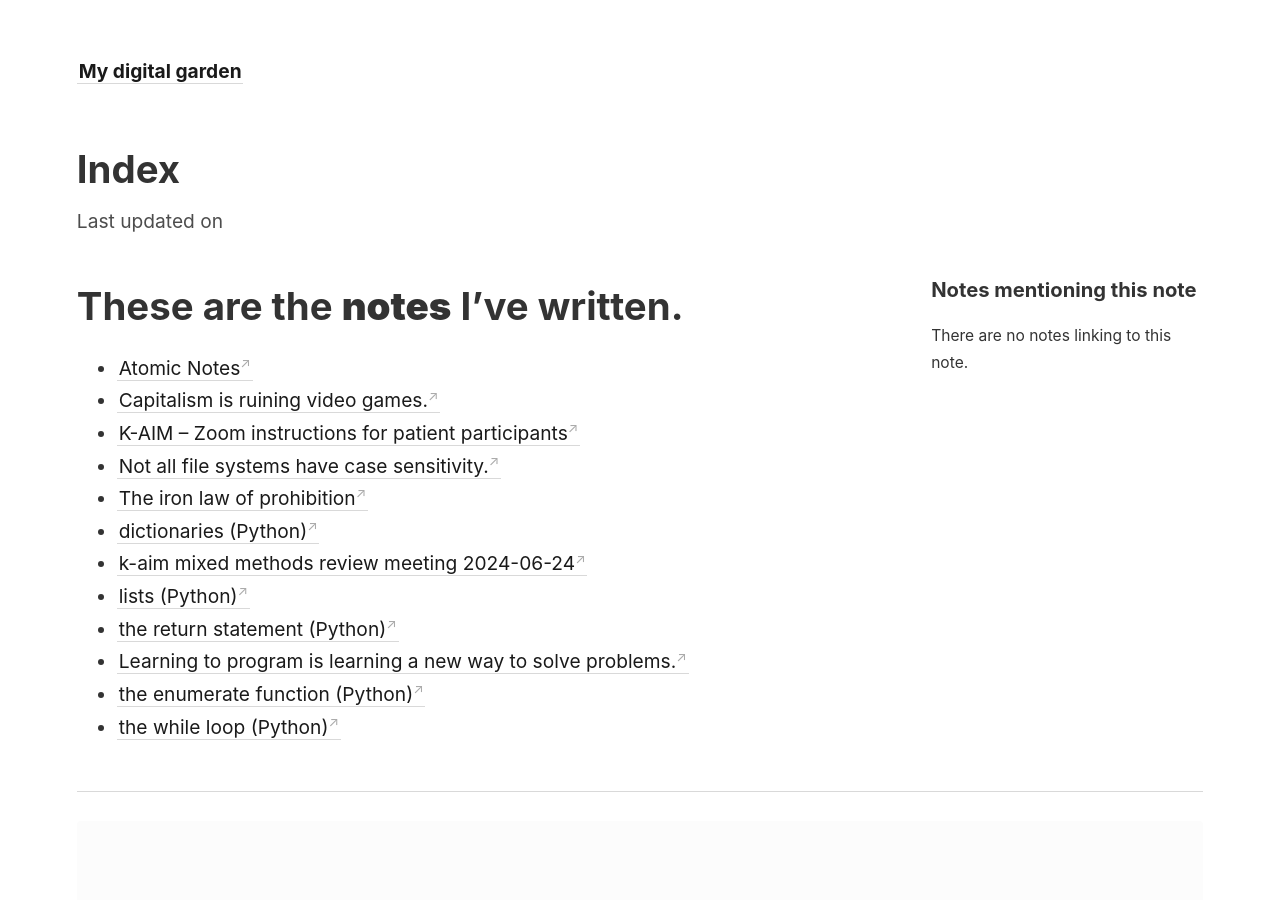
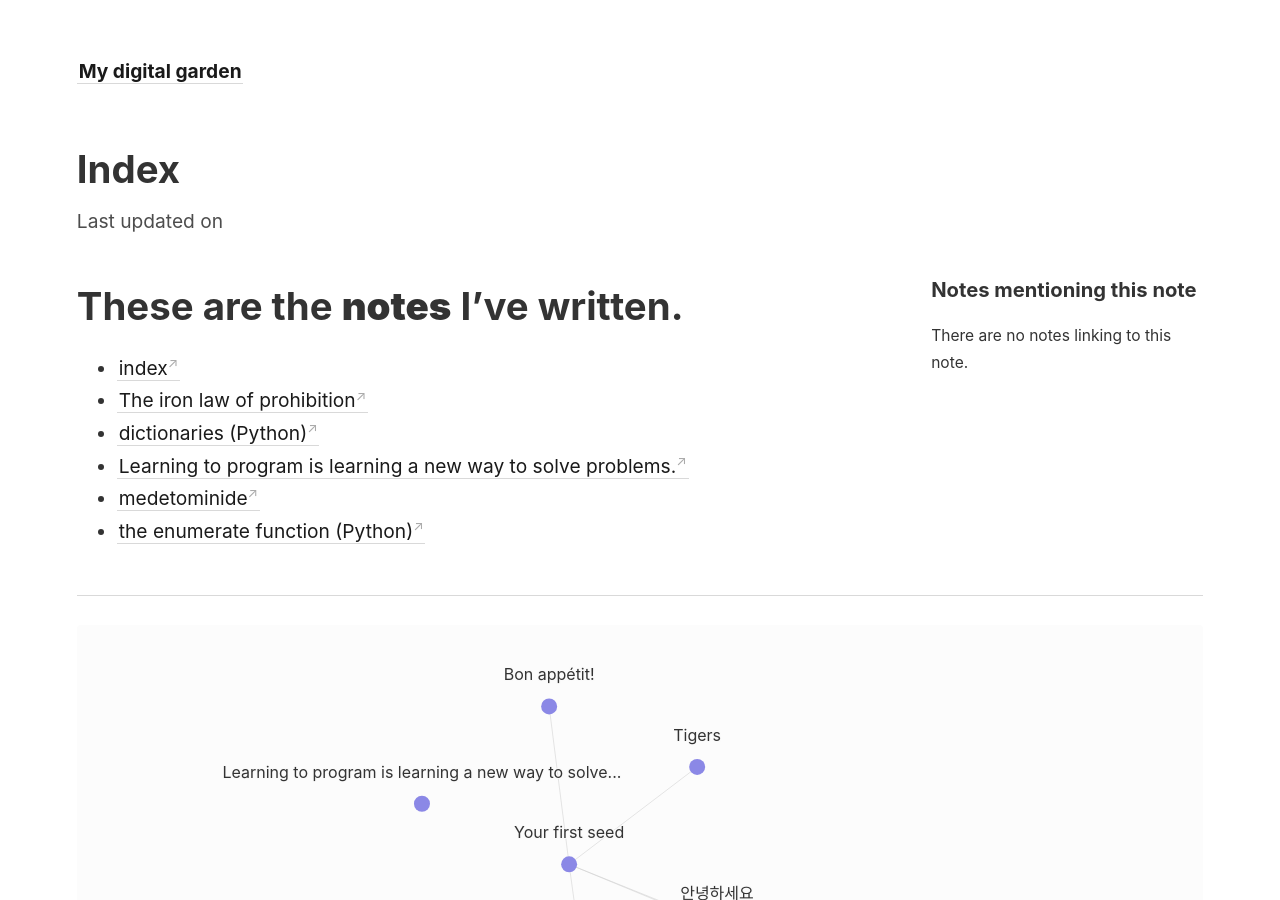
Before and after one commit to emili-o/notes4all, a Jekyll site: the page built from _notes/index.md, in a window 1280 px wide and 900 px high. Built offline with Jekyll 4.4.1, drawn with Linux system fonts in a browser that asks for light colours.

Commit message:
[PUBLISHER] Merge #7
* PUSH NOTE : medetominide.md

* PUSH NOTE : index.md

```diff
--- a/_notes/index.md
+++ b/_notes/index.md
@@ -11,15 +11,9 @@ share: true
 
 # These are the **notes** I've written.
 
-- [Atomic Notes](Atomic%20Notes.md)
-- [Capitalism is ruining video games.](Capitalism%20is%20ruining%20video%20games..md)
-- [K-AIM – Zoom instructions for patient participants](K-AIM%20%E2%80%93%20Zoom%20instructions%20for%20patient%20participants.md)
-- [Not all file systems have case sensitivity.](Not%20all%20file%20systems%20have%20case%20sensitivity..md)
+- [index](index.md)
 - [The iron law of prohibition](./The%20iron%20law%20of%20prohibition.md)
 - [dictionaries (Python)](./dictionaries%20(Python).md)
-- [k-aim mixed methods review meeting 2024-06-24](k-aim%20mixed%20methods%20review%20meeting%202024-06-24.md)
-- [lists (Python)](lists%20(Python).md)
-- [the return statement (Python)](the%20return%20statement%20(Python).md)
 - [Learning to program is learning a new way to solve problems.](./Learning%20to%20program%20is%20learning%20a%20new%20way%20to%20solve%20problems..md)
+- [medetominide](./medetominide.md)
 - [the enumerate function (Python)](./the%20enumerate%20function%20(Python).md)
-- [the while loop (Python)](the%20while%20loop%20(Python).md)
```
